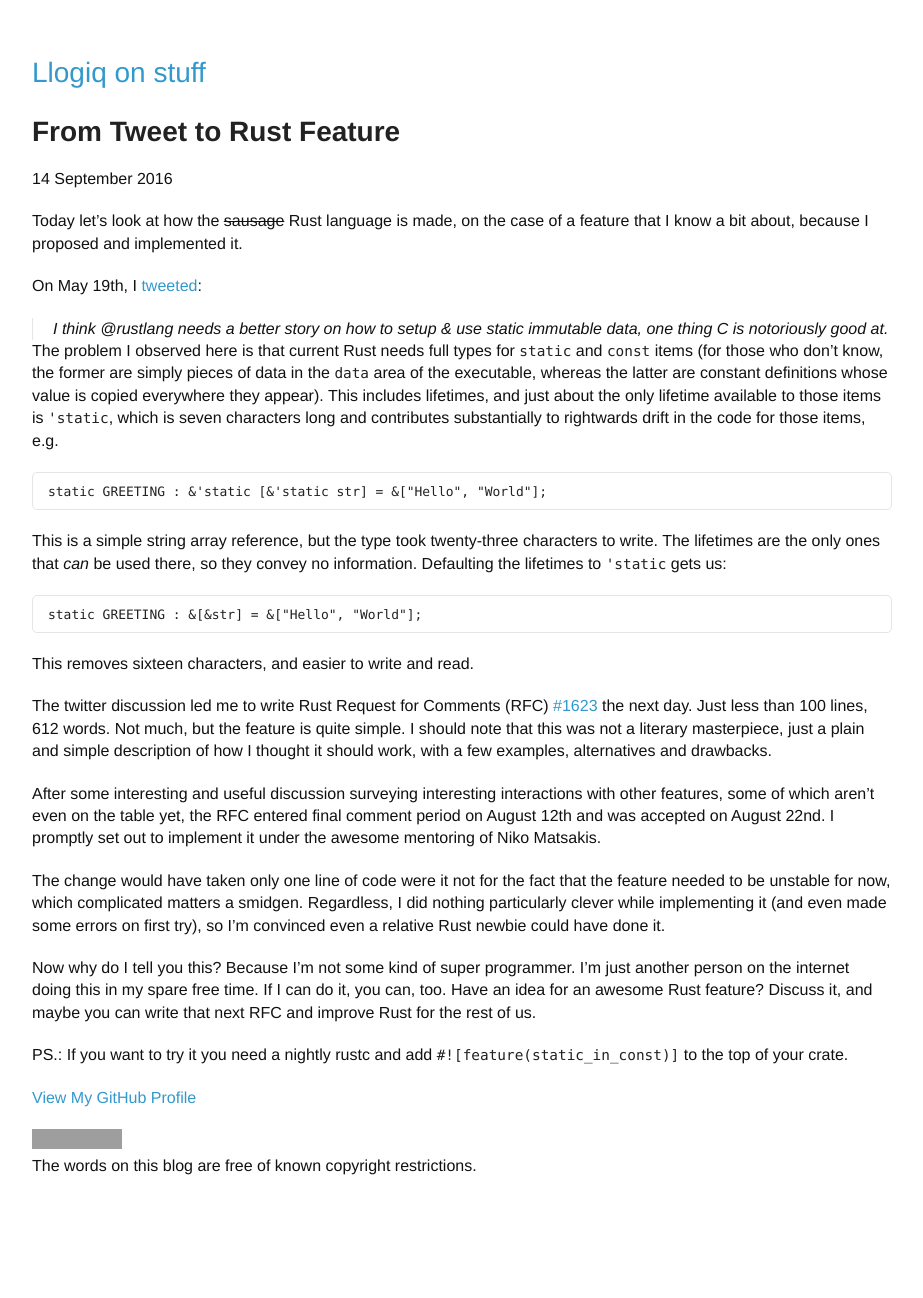
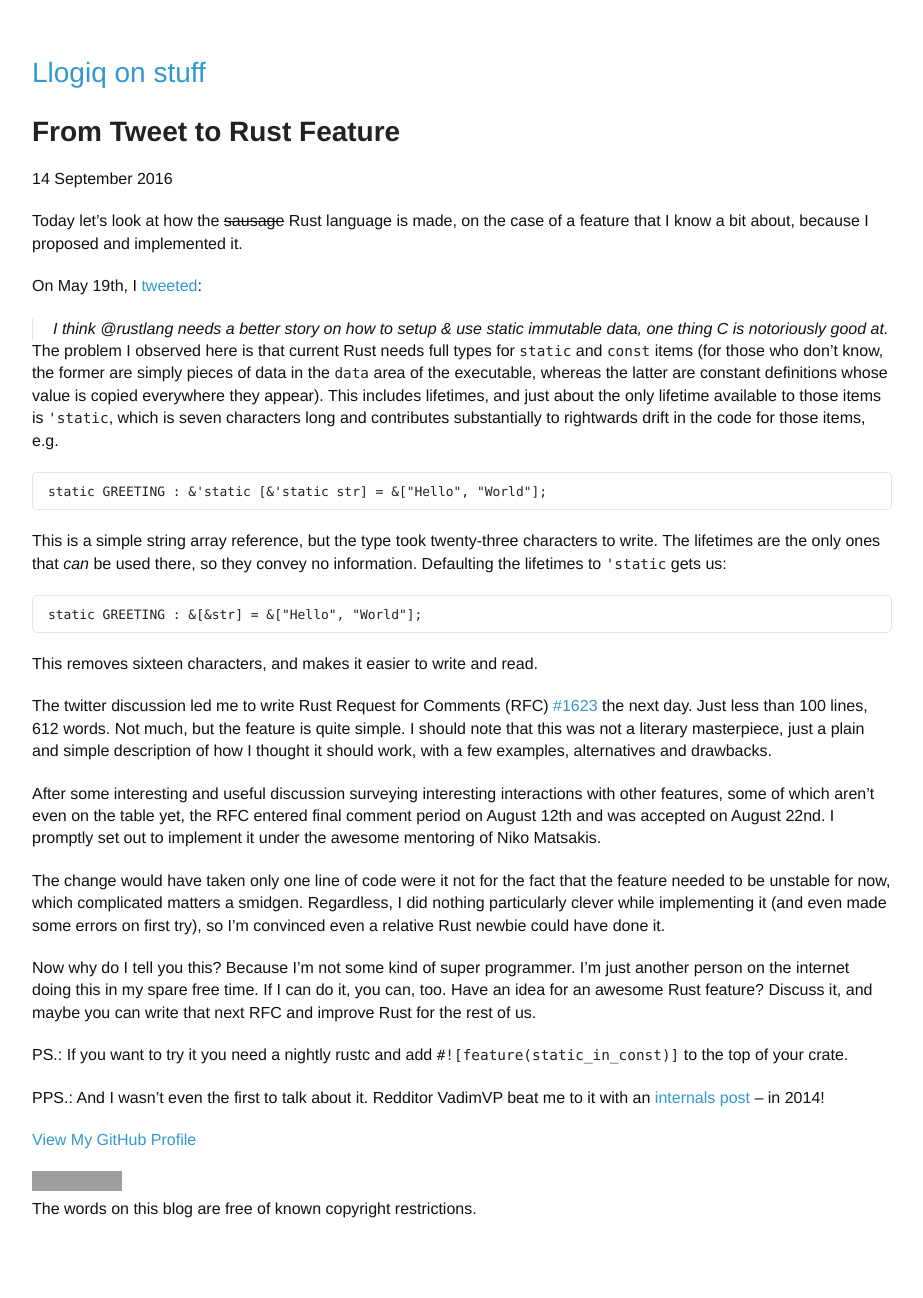
Before and after one commit to llogiq/llogiq.github.io, a Jekyll site: the page built from _posts/2016-09-14-feature.md, in a window 1280 px wide. Shown: the whole page, without its empty margins (178-1101 px from the left). Built offline with Jekyll 4.4.1, drawn with Linux system fonts in a browser that asks for light colours; before the commit the page ends 1256 px from its top, so only the background shows below that; grey boxes are pictures that could not be loaded.

Commit message:
missed a word, also linked VadimVP's post

````diff
--- a/_posts/2016-09-14-feature.md
+++ b/_posts/2016-09-14-feature.md
@@ -30,7 +30,7 @@ so they convey no information. Defaulting the lifetimes to `'static` gets us:
 static GREETING : &[&str] = &["Hello", "World"];
 ```
 
-This removes sixteen characters, and easier to write and read.
+This removes sixteen characters, and makes it easier to write and read.
 
 The twitter discussion led me to write Rust Request for Comments (RFC)
 [#1623](https://github.com/rust-lang/rfc/pull/1623) the next day. Just less
@@ -57,3 +57,8 @@ maybe you can write that next RFC and improve Rust for the rest of us.
 
 PS.: If you want to try it you need a nightly rustc and add
 `#![feature(static_in_const)]` to the top of your crate.
+
+PPS.: And I wasn't even the first to talk about it. Redditor VadimVP beat me to
+it with an
+[internals post](https://internals.rust-lang.org/t/static-in-const-and-static-references/671)
+– in 2014!
````
